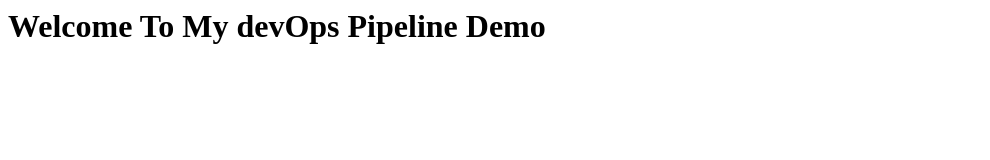
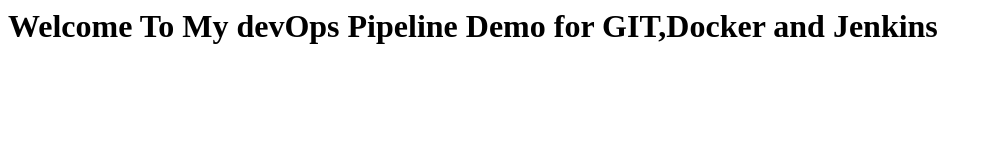
Before and after one commit to sunila12/website, a plain HTML site: page index.html in a window 1280 px wide. Shown: the whole page, without its empty margins (0-990 px from the left). Drawn offline with Linux system fonts and the light colour scheme.

Commit message:
changed contents in index.html

```diff
--- a/index.html
+++ b/index.html
@@ -1,6 +1,6 @@
 <html>
 	<title>jenkins CI/CD Pipeline</title>
 	<body>
-		<h1>Welcome To My devOps Pipeline Demo</h1>
+		<h1>Welcome To My devOps Pipeline Demo for GIT,Docker and Jenkins</h1>
 	</body>
 </html>
```
